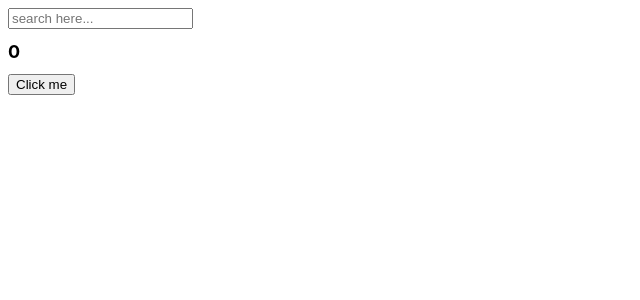
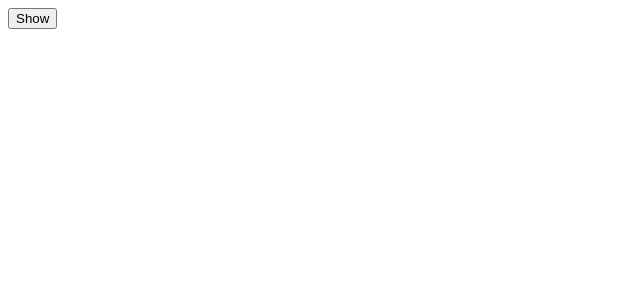
Before and after one commit to BarterProject/ReactForBegginers, a React (Create React App) app: page / in a window 1280 px wide. Shown: the top 300 px of the page, without its empty margins (0-640 px from the left). Built offline with nearby package versions, Linux system fonts and the light colour scheme.

Commit message:
~useEffect 최종 (6강까지)

```diff
--- a/src/App.js
+++ b/src/App.js
@@ -1,4 +1,4 @@
-//import Button from "./Button";
+/* //import Button from "./Button";
 import styles from "./App.module.css";
 import { useState, useEffect } from "react";
 
@@ -34,6 +34,30 @@
       <button onClick={onClick}>Click me</button>
     </div>
   );
+} */
+import { func } from "prop-types";
+import { useState, useEffect } from "react";
+function Hello() {
+  /* useEffect(function () {
+    console.log("Hi :)");
+    return function () {
+      console.log("bye :(");
+    };
+  }, []); */
+  useEffect(() => {
+    console.log("Hi :)");
+    return () => console.log("bye :(");
+  }, []);
+  return <h1>hello</h1>;
 }
-
+function App() {
+  const [showing, setShowing] = useState(false);
+  const onClick = () => setShowing((prev) => !prev);
+  return (
+    <div>
+      {showing ? <Hello /> : null}
+      <button onClick={onClick}>{showing ? "Hide" : "Show"}</button>
+    </div>
+  );
+}
 export default App;
```
